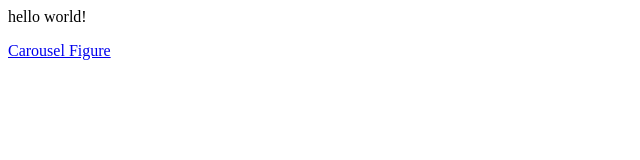
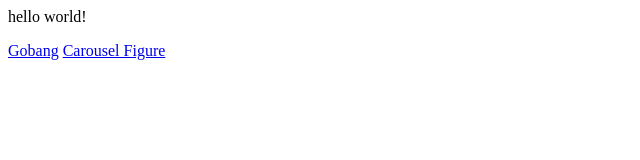
Before and after one commit to fantasy329/Gobang, a plain HTML site: page index.html in a window 1280 px wide. Shown: the full height of the page, 0-640 px from the left. Drawn offline with Linux system fonts and the light colour scheme.

Commit message:
Update index.html

```diff
--- a/index.html
+++ b/index.html
@@ -1,2 +1,3 @@
 <p>hello world!</p>
+<a href="JavaScript/gobang/index.html">Gobang</a>
 <a href="JavaScript/carouselFigure/index.html">Carousel Figure</a>
```
